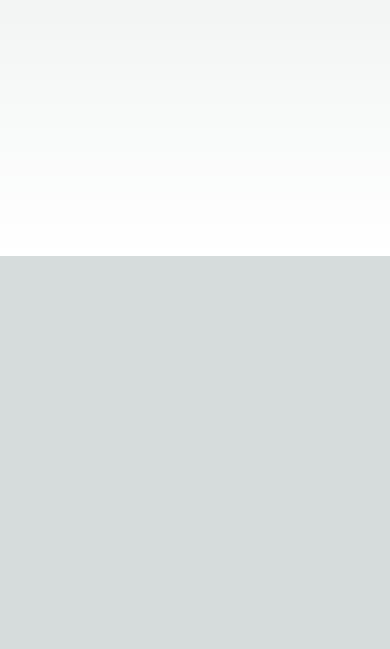
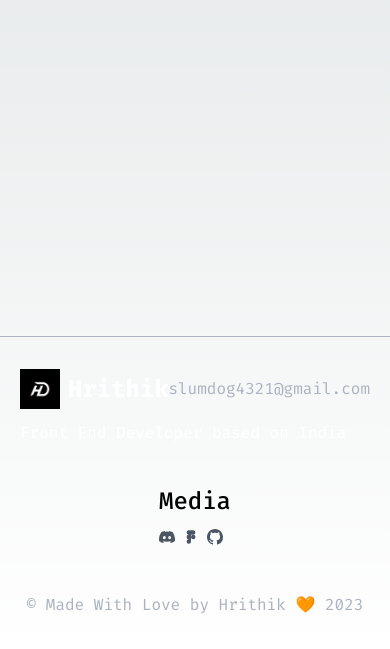
Before and after one commit to Hrithik0112/Hrithik-Devfolio, a Next.js app: page / in a window 390 px wide. Shown: the part 588-1237 px from the top of the page. Before the commit the page ends 844 px from the top, so only its background shows below. Built offline with nearby package versions, Linux system fonts and the light colour scheme.

Commit message:
responsive Footer Added

```diff
--- a/src/app/layout.tsx
+++ b/src/app/layout.tsx
@@ -2,6 +2,7 @@ import Navbar from "@/components/NavBar";
 import "./globals.css";
 import type { Metadata } from "next";
 import { Fira_Code } from "next/font/google";
+import Footer from "@/components/Footer";
 
 const firaCode = Fira_Code({ subsets: ["latin"] });
 
@@ -16,6 +17,7 @@ export default function RootLayout({ children }: { children: React.ReactNode })
       <body className={firaCode.className}>
         <Navbar />
         {children}
+        <Footer />
       </body>
     </html>
   );
--- /dev/null
+++ b/src/components/Footer.tsx
@@ -0,0 +1,57 @@
+import { BsGithub, BsDiscord } from "react-icons/bs";
+import { BiLogoFigma } from "react-icons/bi";
+import Image from "next/image";
+
+const Footer = () => {
+  return (
+    <>
+      {/* line */}
+      <div className="w-full h-px bg-[#ABB2BF] mt-20 mb-8"></div>
+      {/* footer */}
+      <footer className="px-5 max-w-[1560px] mx-auto">
+        {/* top */}
+        <div className="flex justify-between gap-y-10 flex-wrap">
+          {/* left */}
+          <div className="mx-auto md:mx-0">
+            <div className=" flex items-center gap-8 mb-3 ">
+              {/* logo */}
+              <div className=" flex gap-2 items-center text-2xl text-white font-bold">
+                <Image src="/logoo.jpg" height={40} width={40} alt="mainLogo" />
+                <span>Hrithik</span>
+              </div>
+              {/* email */}
+              <span className="text-[#ABB2BF]">slumdog4321@gmail.com</span>
+            </div>
+            {/* disc */}
+            <div className="text-[#ffffff]">
+              <p>Front End Developer based on India</p>
+            </div>
+          </div>
+          {/* right */}
+          <div className=" mx-auto md:mx-0">
+            {/* title */}
+            <h2 className="  text-2xl font-medium mb-3">Media</h2>
+            {/* media */}
+            <div className="flex items-center gap-2 text-gray-600">
+              <a href="#">
+                <BsDiscord />
+              </a>
+              <a href="#">
+                <BiLogoFigma />
+              </a>
+              <a href="#">
+                <BsGithub />
+              </a>
+            </div>
+          </div>
+        </div>
+        {/* bottom */}
+        <div className="text-center text-[#ABB2BF] pb-8 mt-12">
+          © Made With Love by Hrithik 🧡 2023
+        </div>
+      </footer>
+    </>
+  );
+};
+
+export default Footer;
```
